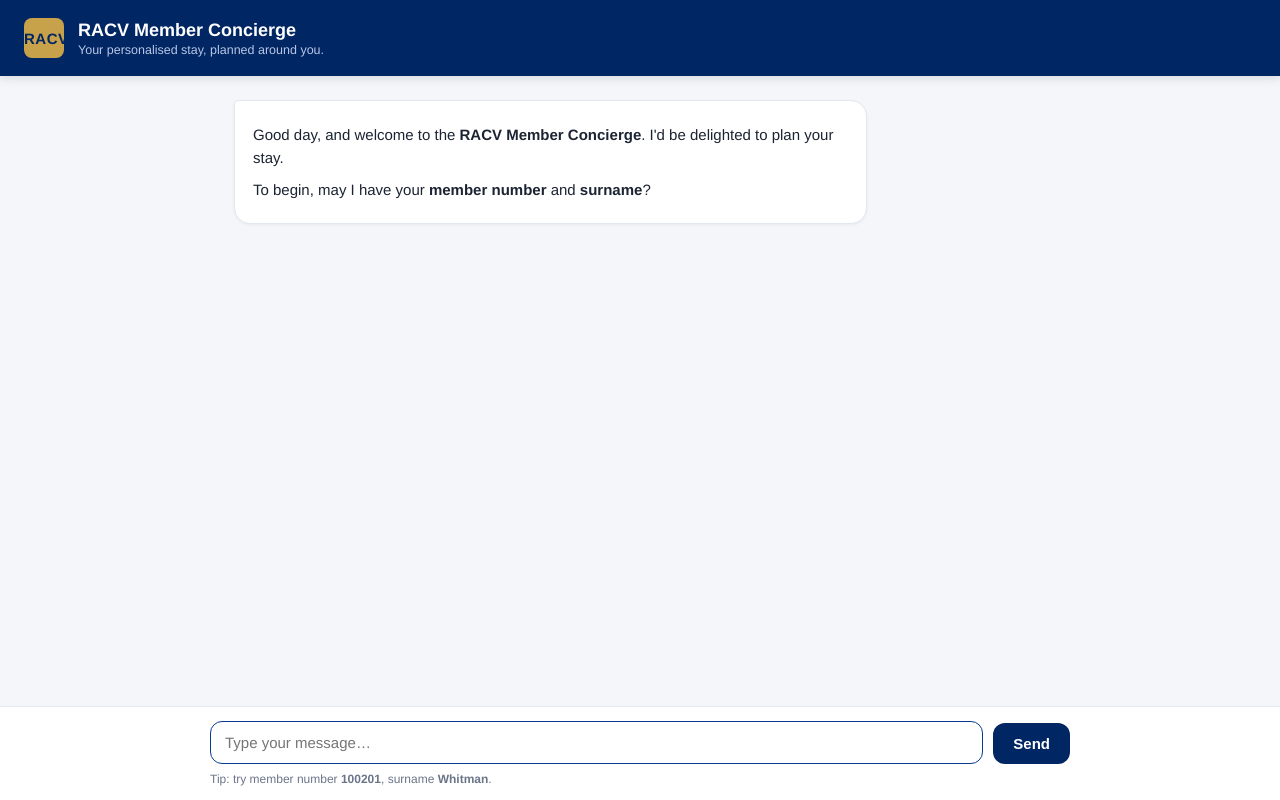
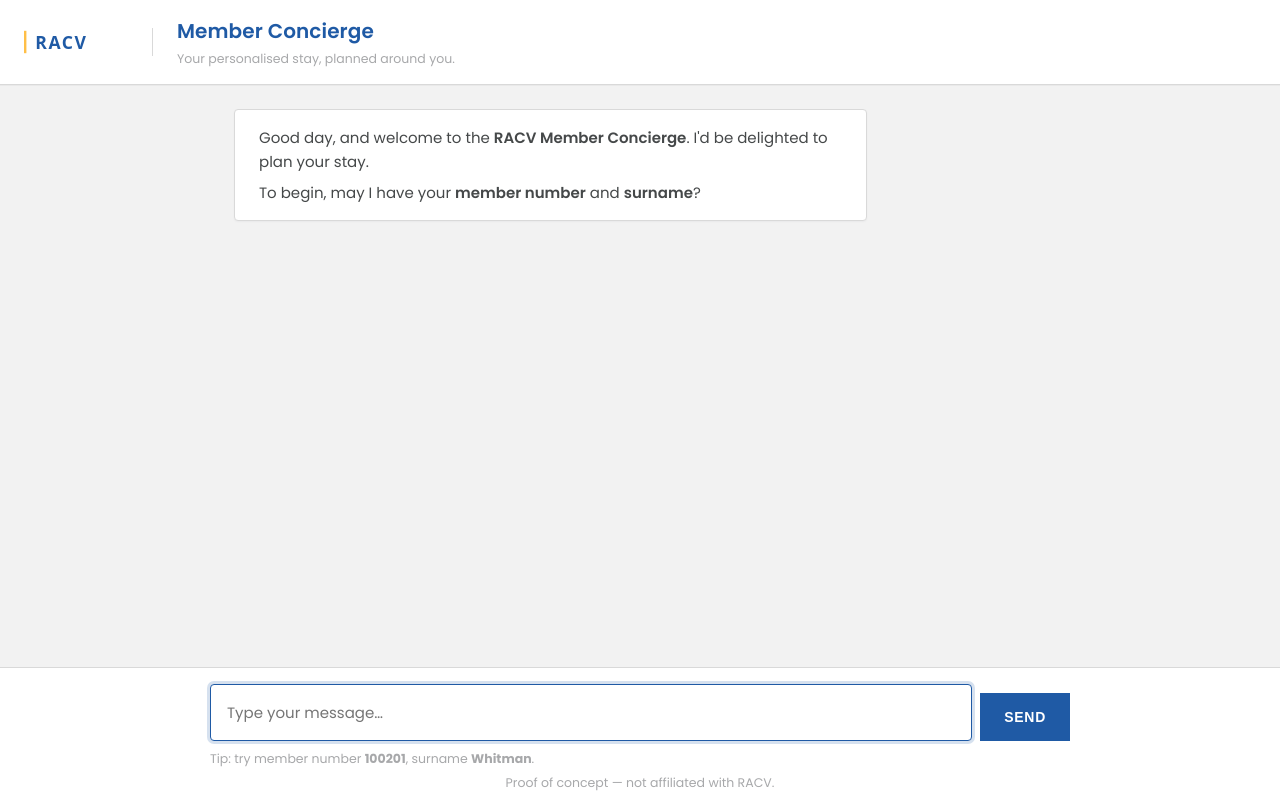
Before and after one commit to samhud1999/leisure-concierge, a plain HTML site: page public/index.html in a window 1280 px wide. Drawn offline with nearby package versions, Linux system fonts and the light colour scheme.

Commit message:
feat(ui): apply RACV brand tokens, header, chat bubbles, composer, and PoC disclaimer (Plan Part 1 Tasks 2-5)

```diff
--- a/public/index.html
+++ b/public/index.html
@@ -4,78 +4,207 @@
 <meta charset="utf-8" />
 <meta name="viewport" content="width=device-width, initial-scale=1" />
 <title>RACV Concierge</title>
+<link rel="preconnect" href="https://fonts.googleapis.com">
+<link rel="preconnect" href="https://fonts.gstatic.com" crossorigin>
+<link rel="stylesheet" href="https://fonts.googleapis.com/css2?family=Poppins:wght@400;500;600;700&display=swap">
 <script src="https://cdn.jsdelivr.net/npm/marked/marked.min.js"></script>
 <style>
   :root {
-    --navy: #002664;        /* RACV-ish deep blue */
-    --navy-soft: #0a3a8f;
-    --bg: #f4f6fa;
-    --card: #ffffff;
-    --ink: #1c2433;
-    --muted: #6b7589;
-    --line: #e2e7f0;
-    --gold: #c8a24a;
+    /* Palette */
+    --racv-navy:    #1f5aa5;
+    --racv-navy-2:  #1967b0;
+    --racv-accent:  #009bde;
+    --racv-ink:     #454849;
+    --racv-muted:   #a7a8aa;
+    --racv-line:    #d9d9d9;
+    --racv-bg:      #f2f2f2;
+    --racv-card:    #ffffff;
+    --racv-warning: #ffbf47;
+    --racv-success: #2e7d32;
+
+    /* Typography */
+    --font-brand: 'Poppins', system-ui, -apple-system, 'Segoe UI', Roboto, sans-serif;
+    --fs-h1: 50px;
+    --fs-h2: 30px;
+    --fs-h3: 20px;
+    --fs-body: 15px;
+    --fs-small: 12.5px;
+    --fs-button: 14px;
+
+    /* Spacing scale */
+    --s-1: 4px;
+    --s-2: 8px;
+    --s-3: 16px;
+    --s-4: 24px;
+    --s-5: 32px;
+
+    /* Radii — RACV uses square (0) buttons; cards have minimal radius */
+    --r-button: 0;
+    --r-card:   4px;
   }
   * { box-sizing: border-box; }
   body {
-    margin: 0; background: var(--bg); color: var(--ink);
-    font-family: "Helvetica Neue", Arial, system-ui, sans-serif;
-    height: 100vh; display: flex; flex-direction: column;
+    margin: 0;
+    background: var(--racv-bg);
+    color: var(--racv-ink);
+    font-family: var(--font-brand);
+    font-size: var(--fs-body);
+    line-height: 1.55;
+    height: 100vh;
+    display: flex;
+    flex-direction: column;
   }
   header {
-    background: var(--navy); color: #fff; padding: 18px 24px;
-    display: flex; align-items: center; gap: 14px;
-    box-shadow: 0 2px 10px rgba(0,0,0,.12);
+    background: #fff;
+    color: var(--racv-ink);
+    padding: var(--s-3) var(--s-4);
+    display: flex;
+    align-items: center;
+    gap: var(--s-3);
+    border-bottom: 1px solid var(--racv-line);
+    box-shadow: 0 1px 0 rgba(0,0,0,.04);
   }
-  header .logo {
-    width: 40px; height: 40px; border-radius: 8px; background: var(--gold);
-    color: var(--navy); font-weight: 800; display: grid; place-items: center; font-size: 15px;
-    letter-spacing: .5px;
+  header .brand { display: flex; align-items: center; gap: var(--s-3); text-decoration: none; }
+  header .brand img { height: 32px; width: auto; display: block; }
+  header .brand-divider {
+    width: 1px; height: 28px; background: var(--racv-line); margin: 0 var(--s-2);
   }
-  header h1 { font-size: 18px; margin: 0; font-weight: 600; }
-  header p { margin: 2px 0 0; font-size: 12.5px; color: #b9c6e6; }
+  header h1 {
+    font-size: var(--fs-h3);
+    margin: 0;
+    font-weight: 600;
+    color: var(--racv-navy);
+    letter-spacing: 0.1px;
+  }
+  header p {
+    margin: 2px 0 0;
+    font-size: var(--fs-small);
+    color: var(--racv-muted);
+  }
   main {
-    flex: 1; overflow-y: auto; padding: 24px; max-width: 860px;
-    width: 100%; margin: 0 auto;
+    flex: 1;
+    overflow-y: auto;
+    padding: var(--s-4) var(--s-4) var(--s-5);
+    max-width: 860px;
+    width: 100%;
+    margin: 0 auto;
+    scroll-behavior: smooth;
   }
-  .msg { display: flex; margin-bottom: 18px; }
+  .msg { display: flex; margin-bottom: var(--s-3); }
   .msg.user { justify-content: flex-end; }
   .bubble {
-    max-width: 78%; padding: 14px 18px; border-radius: 16px; line-height: 1.55;
-    font-size: 15px; box-shadow: 0 1px 3px rgba(20,30,60,.06);
+    max-width: 78%;
+    padding: var(--s-3) var(--s-4);
+    border-radius: var(--r-card);
+    line-height: 1.55;
+    font-size: var(--fs-body);
+    box-shadow: 0 1px 2px rgba(20, 30, 60, 0.04);
   }
-  .msg.assistant .bubble { background: var(--card); border: 1px solid var(--line); border-top-left-radius: 4px; }
-  .msg.user .bubble { background: var(--navy); color: #fff; border-top-right-radius: 4px; }
-  .bubble h1, .bubble h2, .bubble h3 { font-size: 16px; margin: 14px 0 6px; color: var(--navy); }
-  .msg.user .bubble h1, .msg.user .bubble h2, .msg.user .bubble h3 { color: #fff; }
-  .bubble p { margin: 8px 0; }
-  .bubble ul, .bubble ol { margin: 8px 0; padding-left: 20px; }
-  .bubble li { margin: 3px 0; }
-  .bubble strong { color: inherit; }
-  .bubble:first-child { margin-top: 0; }
-  .typing { color: var(--muted); font-style: italic; }
+  .msg.assistant .bubble {
+    background: var(--racv-card);
+    border: 1px solid var(--racv-line);
+    border-top-left-radius: var(--s-1);
+    color: var(--racv-ink);
+  }
+  .msg.user .bubble {
+    background: var(--racv-navy);
+    color: #fff;
+    border-top-right-radius: var(--s-1);
+  }
+  .bubble h1, .bubble h2, .bubble h3 {
+    font-size: var(--fs-h3);
+    margin: var(--s-3) 0 var(--s-2);
+    color: var(--racv-navy);
+    font-weight: 600;
+  }
+  .msg.user .bubble h1,
+  .msg.user .bubble h2,
+  .msg.user .bubble h3 { color: #fff; }
+  .bubble p { margin: var(--s-2) 0; }
+  .bubble ul, .bubble ol { margin: var(--s-2) 0; padding-left: var(--s-4); }
+  .bubble li { margin: 2px 0; }
+  .bubble a {
+    color: var(--racv-navy);
+    text-decoration: underline;
+    text-underline-offset: 2px;
+  }
+  .msg.user .bubble a { color: #fff; }
+  .bubble strong { color: inherit; font-weight: 600; }
+  .bubble :first-child { margin-top: 0; }
+  .bubble :last-child { margin-bottom: 0; }
+  .typing { color: var(--racv-muted); font-style: italic; }
   footer {
-    border-top: 1px solid var(--line); background: var(--card); padding: 14px 24px;
+    border-top: 1px solid var(--racv-line);
+    background: var(--racv-card);
+    padding: var(--s-3) var(--s-4) var(--s-2);
   }
-  .composer { max-width: 860px; margin: 0 auto; display: flex; gap: 10px; align-items: flex-end; }
+  .composer {
+    max-width: 860px;
+    margin: 0 auto;
+    display: flex;
+    gap: var(--s-2);
+    align-items: flex-end;
+  }
   textarea {
-    flex: 1; resize: none; border: 1px solid var(--line); border-radius: 12px;
-    padding: 12px 14px; font: inherit; font-size: 15px; max-height: 140px; outline: none;
+    flex: 1;
+    resize: none;
+    border: 1px solid var(--racv-line);
+    border-radius: var(--r-card);
+    padding: var(--s-3) var(--s-3);
+    font: inherit;
+    font-size: var(--fs-body);
+    color: var(--racv-ink);
+    background: #fff;
+    max-height: 140px;
+    outline: none;
+    transition: border-color 120ms ease, box-shadow 120ms ease;
   }
-  textarea:focus { border-color: var(--navy-soft); }
+  textarea:focus {
+    border-color: var(--racv-navy);
+    box-shadow: 0 0 0 3px rgba(31, 90, 165, 0.18);
+  }
   button {
-    background: var(--navy); color: #fff; border: 0; border-radius: 12px;
-    padding: 12px 20px; font-size: 15px; font-weight: 600; cursor: pointer;
+    background: var(--racv-navy);
+    color: #fff;
+    border: 0;
+    border-radius: var(--r-button);
+    padding: var(--s-3) var(--s-4);
+    font-size: var(--fs-button);
+    font-weight: 600;
+    cursor: pointer;
+    letter-spacing: 0.05em;
+    text-transform: uppercase;
+    transition: background-color 120ms ease;
   }
-  button:disabled { opacity: .5; cursor: default; }
-  .hint { max-width: 860px; margin: 8px auto 0; font-size: 12px; color: var(--muted); }
+  button:hover { background: var(--racv-navy-2); }
+  button:focus-visible {
+    outline: 3px solid var(--racv-accent);
+    outline-offset: 2px;
+  }
+  button:disabled { opacity: 0.5; cursor: default; }
+  .hint {
+    max-width: 860px;
+    margin: var(--s-2) auto 0;
+    font-size: var(--fs-small);
+    color: var(--racv-muted);
+  }
+  .disclaimer {
+    max-width: 860px;
+    margin: 4px auto 0;
+    font-size: var(--fs-small);
+    color: var(--racv-muted);
+    text-align: center;
+  }
 </style>
 </head>
 <body>
   <header>
-    <div class="logo">RACV</div>
+    <a class="brand" href="/" aria-label="RACV home">
+      <img src="/img/racv-logo.svg" alt="RACV" />
+    </a>
+    <span class="brand-divider" aria-hidden="true"></span>
     <div>
-      <h1>RACV Member Concierge</h1>
+      <h1>Member Concierge</h1>
       <p>Your personalised stay, planned around you.</p>
     </div>
   </header>
@@ -84,10 +213,11 @@
 
   <footer>
     <div class="composer">
-      <textarea id="input" rows="1" placeholder="Type your message…" autofocus></textarea>
-      <button id="send">Send</button>
+      <textarea id="input" rows="1" placeholder="Type your message…" autofocus aria-label="Message"></textarea>
+      <button id="send" type="button">Send</button>
     </div>
     <div class="hint">Tip: try member number <strong>100201</strong>, surname <strong>Whitman</strong>.</div>
+    <div class="disclaimer">Proof of concept — not affiliated with RACV.</div>
   </footer>
 
 <script>
```
Also changed, not shown: public/img/racv-logo.svg (added).
